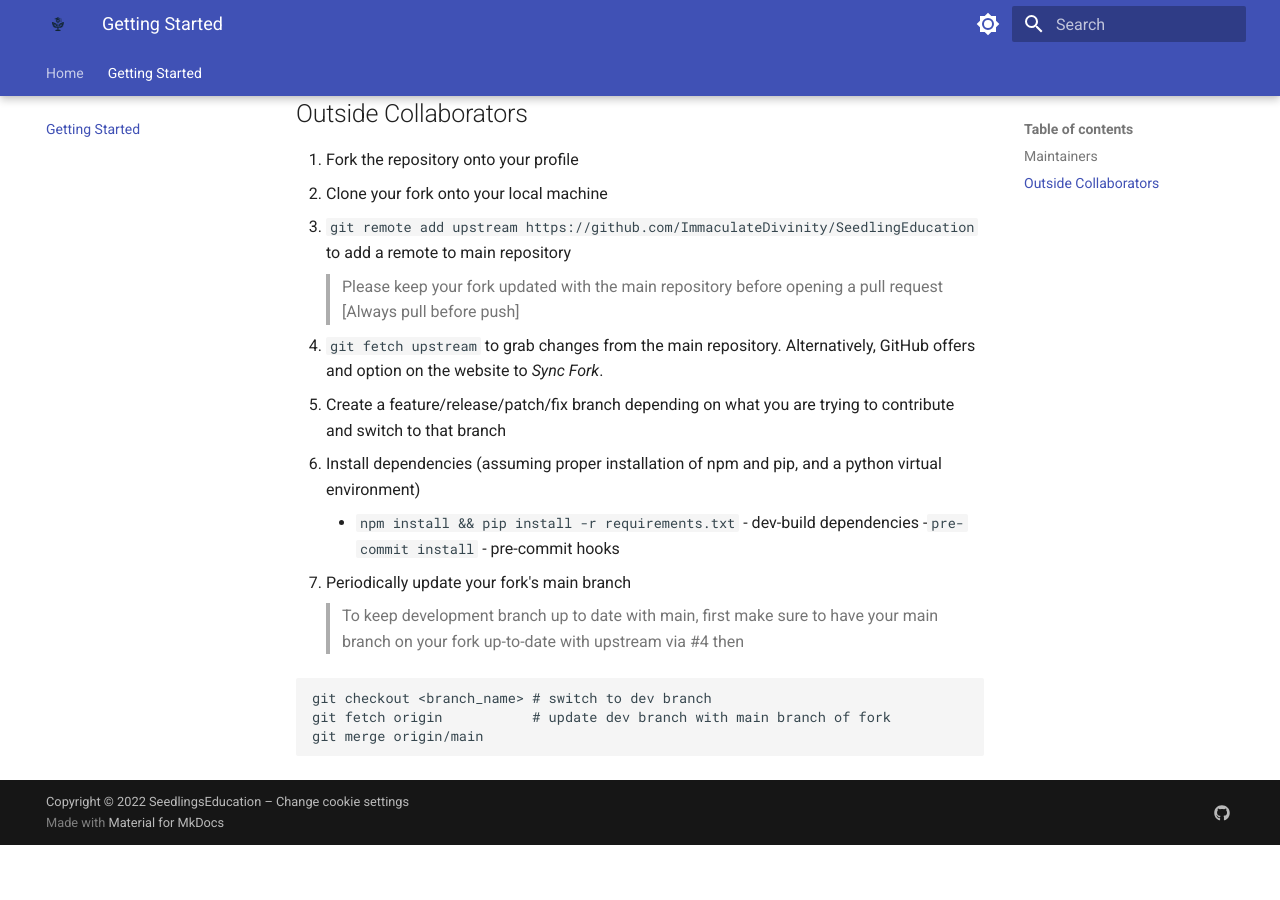
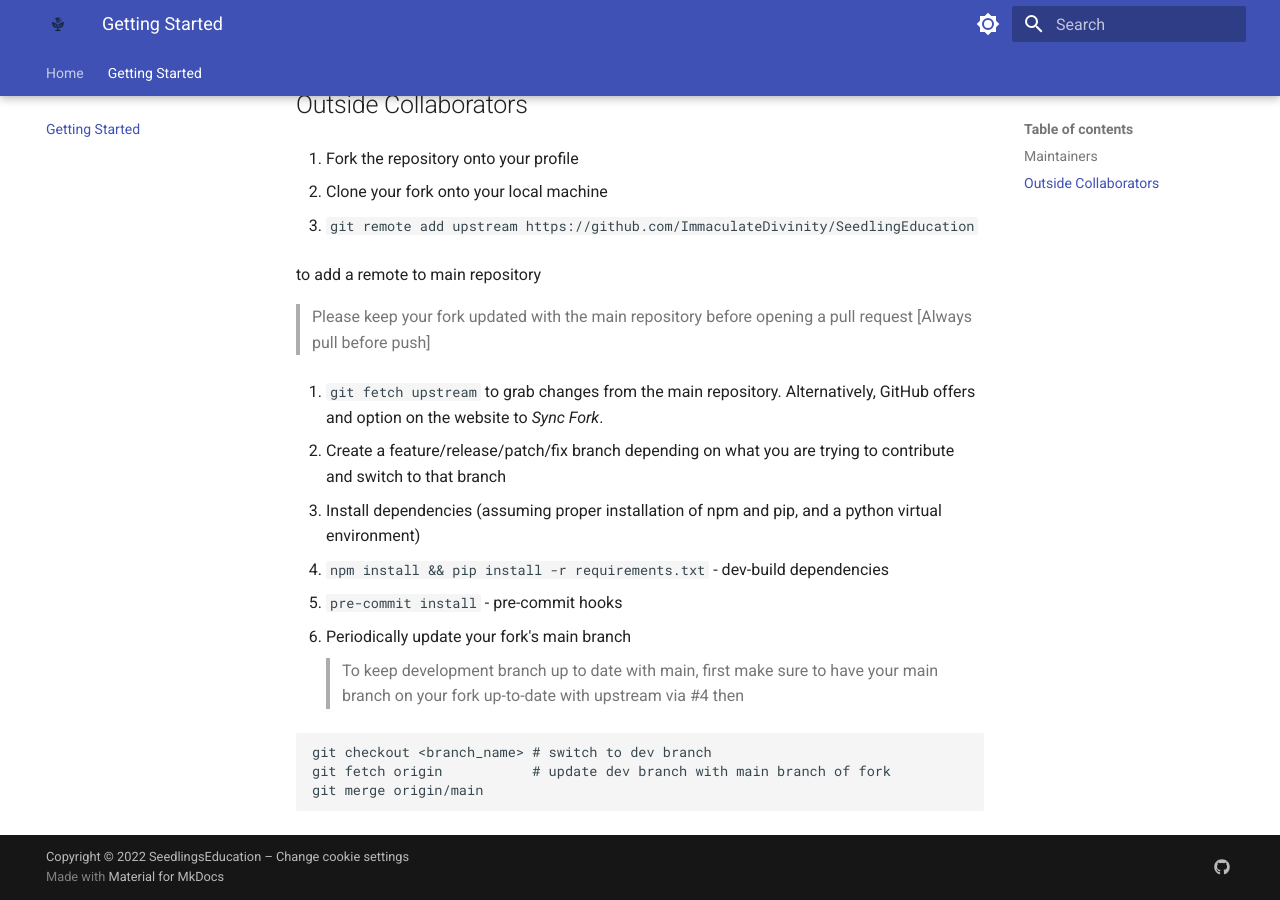
Before and after one commit to kyle-zheng-fati/Seedlingmkdocs, an MkDocs documentation site: the page built from docs/getstarted.md, in a window 1280 px wide and 900 px high, scrolled down 654 px. Built offline with MkDocs 1.6.1 and Material for MkDocs 9.7.7, drawn with Linux system fonts in a browser that asks for light colours; before the commit the page ends 1499 px from its top, so only the background shows below that.

Commit message:
feat(docs): prep for changing doc site

````diff
--- a/docs/getstarted.md
+++ b/docs/getstarted.md
@@ -3,14 +3,23 @@
 ## Maintainers
 
 1. Clone the repository onto your local machine
-    - ```git clone https://github.com/ImmaculateDivinity/SeedlingEducation```
-    - This uses HTTPS which may require a different format if ```git clone``` is configured with SSH
-2.  Create a feature/release/patch/fix branch depending on what you are trying to contribute and switch to that branch
-3. Install dependencies (assuming proper installation of npm and pip, and a python virtual environment)
-    - ```npm install && pip install -r requirements.txt``` - dev-build dependencies
-    - ```pre-commit install``` - pre-commit hooks
+
+- `git clone https://github.com/ImmaculateDivinity/SeedlingEducation`
+- This uses HTTPS which may require a different format if `git clone` is
+  configured with SSH
+
+2. Create a feature/release/patch/fix branch depending on what you are trying to
+   contribute and switch to that branch
+
+3. Install dependencies (assuming proper installation of npm and pip, and a
+   python virtual environment)
+
+   - `npm install && pip install -r requirements.txt` - dev-build dependencies
+   - `pre-commit install` - pre-commit hooks
+
 4. Periodically update your branch
-``` bash
+
+```bash
 git checkout <branch_name> # switch to dev branch
 git fetch origin           # update dev branch with main branch
 git merge origin/main
@@ -19,17 +28,33 @@
 ## Outside Collaborators
 
 1. Fork the repository onto your profile
+
 2. Clone your fork onto your local machine
-3. ```git remote add  upstream https://github.com/ImmaculateDivinity/SeedlingEducation``` to add a remote to main repository
-> Please keep your fork updated with the main repository before opening a pull request [Always pull before push]
-4. ```git fetch upstream``` to grab changes from the main repository. Alternatively, GitHub offers and option on the website to *Sync Fork*.
-5. Create a feature/release/patch/fix branch depending on what you are trying to contribute and switch to that branch
-6. Install dependencies (assuming proper installation of npm and pip, and a python virtual environment)
-    - ```npm install && pip install -r requirements.txt``` - dev-build dependencies
-    -```pre-commit install``` - pre-commit hooks
+
+3. `git remote add  upstream https://github.com/ImmaculateDivinity/SeedlingEducation`
+
+   to add a remote to main repository
+
+   > Please keep your fork updated with the main repository before opening a
+   > pull request [Always pull before push]
+
+4. `git fetch upstream` to grab changes from the main repository. Alternatively,
+   GitHub offers and option on the website to _Sync Fork_.
+
+5. Create a feature/release/patch/fix branch depending on what you are trying to
+   contribute and switch to that branch
+
+6. Install dependencies (assuming proper installation of npm and pip, and a
+   python virtual environment)
+
+   - `npm install && pip install -r requirements.txt` - dev-build dependencies
+   - `pre-commit install` - pre-commit hooks
+
 7. Periodically update your fork's main branch
-> To keep development branch up to date with main, first make sure to have your main branch on your fork up-to-date with upstream via #4 then
-```
+   > To keep development branch up to date with main, first make sure to have
+   > your main branch on your fork up-to-date with upstream via #4 then
+
+```bash
 git checkout <branch_name> # switch to dev branch
 git fetch origin           # update dev branch with main branch of fork
 git merge origin/main
````
